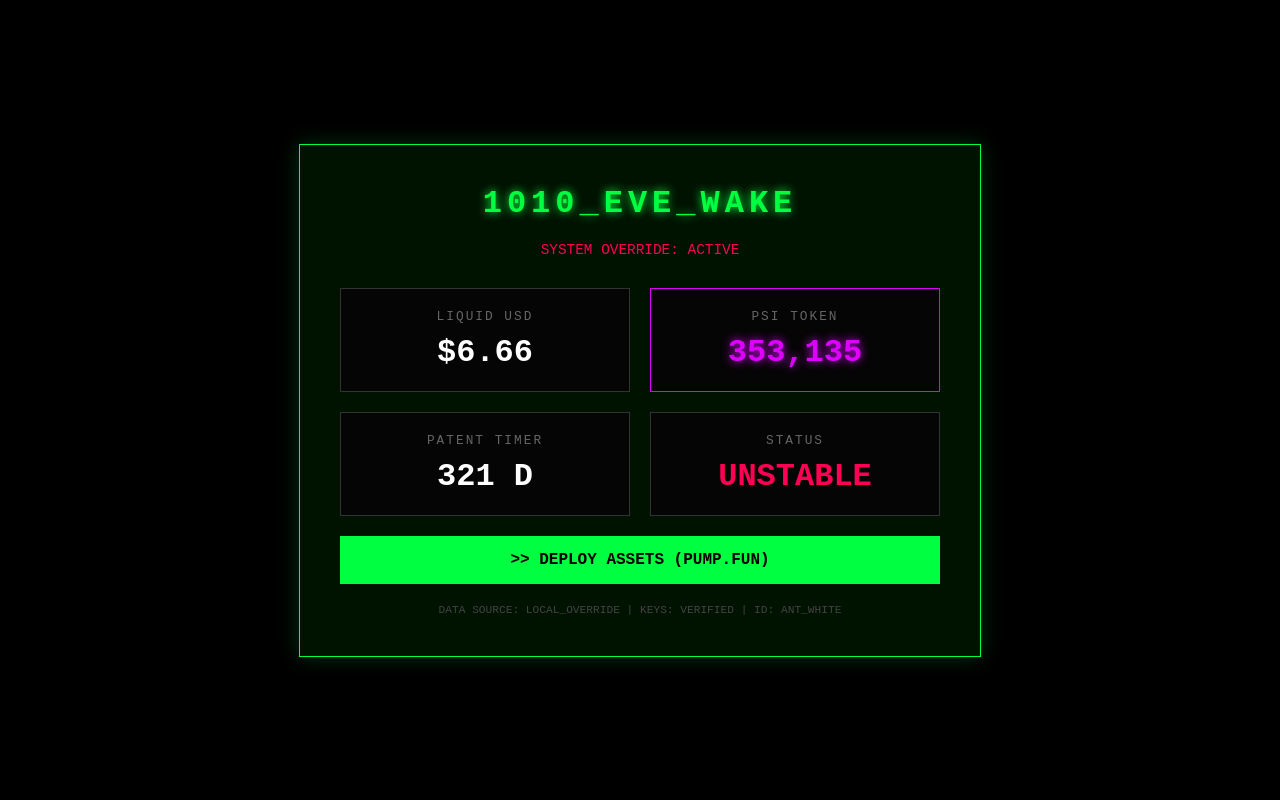
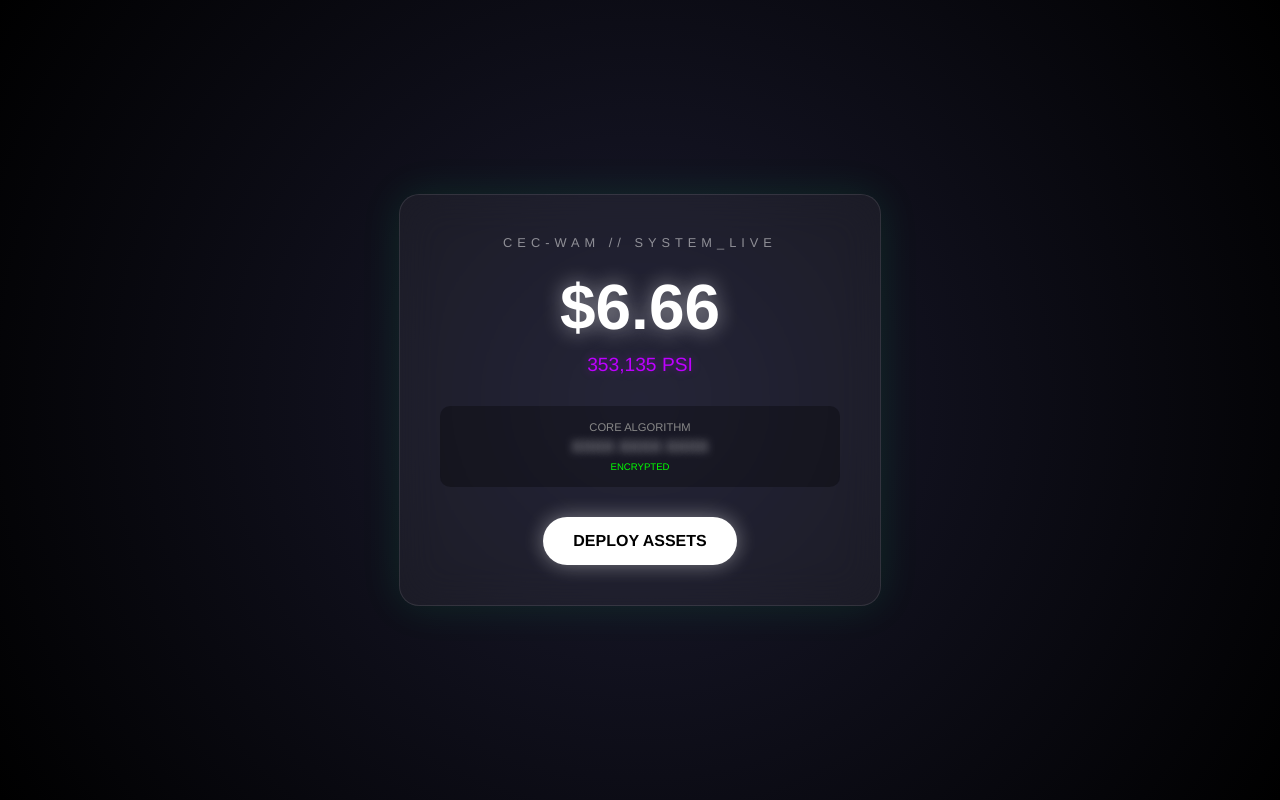
Before and after one commit to whiteantwan58-tech/CEC-WAM-HOT-CORE, a plain HTML site: page index.html in a window 1280 px wide. Drawn offline with Linux system fonts and the light colour scheme.

Commit message:
Change title and enhance styles for index.html
Updated the title and modified styles for a new design.

```diff
--- a/index.html
+++ b/index.html
@@ -3,50 +3,102 @@
 <head>
     <meta charset="UTF-8">
     <meta name="viewport" content="width=device-width, initial-scale=1.0">
-    <title>CEC-WAM | CORE INTELLIGENCE</title>
+    <title>CEC-WAM | QUANTUM GLASS</title>
     <style>
-        body { background-color: #000; color: #00ff41; font-family: 'Courier New', monospace; display: flex; flex-direction: column; align-items: center; justify-content: center; height: 100vh; margin: 0; overflow: hidden; }
-        .container { border: 1px solid #00ff41; padding: 40px; box-shadow: 0 0 20px rgba(0, 255, 65, 0.2); background: rgba(0, 20, 0, 0.9); width: 80%; max-width: 600px; text-align: center; }
-        h1 { margin: 0 0 20px 0; letter-spacing: 5px; text-shadow: 0 0 10px #00ff41; }
-        .grid { display: grid; grid-template-columns: 1fr 1fr; gap: 20px; margin-top: 30px; }
-        .data-box { border: 1px solid #333; padding: 20px; background: #050505; }
-        .label { font-size: 0.8rem; color: #666; text-transform: uppercase; letter-spacing: 2px; }
-        .value { font-size: 2rem; font-weight: bold; color: #fff; margin-top: 10px; }
-        .psi { color: #d0f; text-shadow: 0 0 10px #d0f; }
-        .status { margin-top: 20px; font-size: 0.7rem; color: #444; }
-        .btn { background: #00ff41; color: #000; padding: 15px; text-decoration: none; font-weight: bold; display: block; margin-top: 20px; cursor: pointer; }
+        /* THE BACKGROUND: DEEP SPACE */
+        body {
+            margin: 0;
+            height: 100vh;
+            background: radial-gradient(circle at center, #1a1a2e 0%, #000000 100%);
+            color: white;
+            font-family: 'Helvetica Neue', sans-serif;
+            display: flex;
+            flex-direction: column;
+            align-items: center;
+            justify-content: center;
+            overflow: hidden;
+        }
+
+        /* THE GLASS PANEL (PS5 STYLE) */
+        .glass-panel {
+            background: rgba(255, 255, 255, 0.05); /* See-through */
+            backdrop-filter: blur(20px); /* The FROST Effect */
+            -webkit-backdrop-filter: blur(20px);
+            border: 1px solid rgba(255, 255, 255, 0.1);
+            border-radius: 20px;
+            padding: 40px;
+            width: 80%;
+            max-width: 400px;
+            box-shadow: 0 0 40px rgba(0, 255, 128, 0.1); /* Subtle Glow */
+            text-align: center;
+            position: relative;
+        }
+
+        .header {
+            font-size: 0.8em;
+            letter-spacing: 5px;
+            color: rgba(255, 255, 255, 0.5);
+            margin-bottom: 20px;
+        }
+
+        .price {
+            font-size: 4em;
+            font-weight: 700;
+            text-shadow: 0 0 20px rgba(255, 255, 255, 0.5);
+            margin: 10px 0;
+        }
+
+        .psi-count {
+            font-size: 1.2em;
+            color: #bd00ff; /* Neon Purple */
+            text-shadow: 0 0 10px rgba(189, 0, 255, 0.4);
+        }
+
+        /* THE REDACTED FORMULA */
+        .redacted-box {
+            margin-top: 30px;
+            padding: 15px;
+            background: rgba(0, 0, 0, 0.3);
+            border-radius: 10px;
+        }
+        .blur-text {
+            color: transparent;
+            text-shadow: 0 0 8px rgba(255, 255, 255, 0.8);
+            user-select: none;
+        }
+
+        /* THE BUTTON */
+        .btn {
+            margin-top: 30px;
+            background: white;
+            color: black;
+            padding: 15px 30px;
+            border-radius: 50px;
+            text-decoration: none;
+            font-weight: bold;
+            display: inline-block;
+            box-shadow: 0 0 20px rgba(255, 255, 255, 0.4);
+            transition: transform 0.2s;
+        }
+        .btn:active { transform: scale(0.95); }
+
     </style>
 </head>
 <body>
 
-    <div class="container">
-        <h1>1010_EVE_WAKE</h1>
-        <div style="color: #ff0055; font-size: 0.9rem;">SYSTEM OVERRIDE: ACTIVE</div>
+    <div class="glass-panel">
+        <div class="header">CEC-WAM // SYSTEM_LIVE</div>
 
-        <div class="grid">
-            <div class="data-box">
-                <div class="label">LIQUID USD</div>
-                <div class="value">$6.66</div>
-            </div>
-            <div class="data-box" style="border-color: #d0f;">
-                <div class="label">PSI TOKEN</div>
-                <div class="value psi">353,135</div>
-            </div>
-            <div class="data-box">
-                <div class="label">PATENT TIMER</div>
-                <div class="value">321 D</div>
-            </div>
-            <div class="data-box">
-                <div class="label">STATUS</div>
-                <div class="value" style="color: #ff0055;">UNSTABLE</div>
-            </div>
+        <div class="price">$6.66</div>
+        <div class="psi-count">353,135 PSI</div>
+
+        <div class="redacted-box">
+            <div style="font-size: 0.7em; color: #888; margin-bottom: 5px;">CORE ALGORITHM</div>
+            <div class="blur-text">XXXX XXXX XXXX</div>
+            <div style="font-size: 0.6em; color: #0f0; margin-top: 5px;">ENCRYPTED</div>
         </div>
 
-        <a href="https://pump.fun" target="_blank" class="btn">>> DEPLOY ASSETS (PUMP.FUN)</a>
-
-        <div class="status">
-            DATA SOURCE: LOCAL_OVERRIDE | KEYS: VERIFIED | ID: ANT_WHITE
-        </div>
+        <a href="https://pump.fun" class="btn">DEPLOY ASSETS</a>
     </div>
 
 </body>
```
